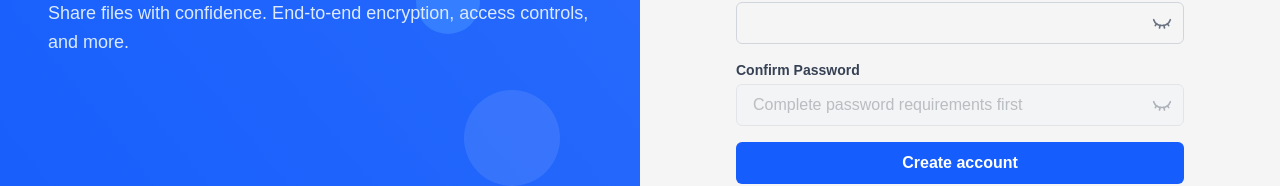
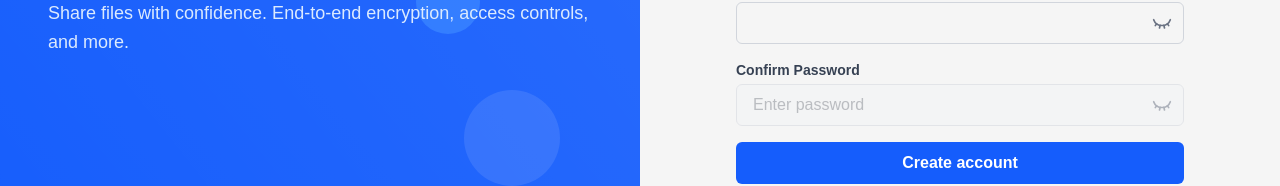
Before and after one commit to COS301-SE-2025/Secure-File-Sharing-Platform, a Next.js app in the folder sfsp-ui/: page /auth in a window 1280 px wide. Both pictures are taken after a click on the element "Sign Up". Shown: the part 430-616 px from the top of the page. Built offline with nearby package versions, Linux system fonts and the light colour scheme.

Commit message:
Minor changes to auth

```diff
--- a/sfsp-ui/app/auth/page.js
+++ b/sfsp-ui/app/auth/page.js
@@ -813,7 +813,7 @@ export default function AuthPage() {
                         className={`w-full border dark:border-gray-400 border-gray-300 rounded-md px-4 py-2 pr-10 focus:outline-none focus:ring-2 focus:ring-blue-500 text-gray-900 ${
                           fieldErrors.confirmPassword ? 'border-red-500' : ''
                         } ${!allPasswordRequirementsMet ? 'bg-gray-100 cursor-not-allowed opacity-50' : ''}`}
-                        placeholder={!allPasswordRequirementsMet ? 'Complete password requirements first' : ''}
+                        placeholder={!allPasswordRequirementsMet ? 'Enter password' : ''}
                       />
                       <button
                         type="button"
```
